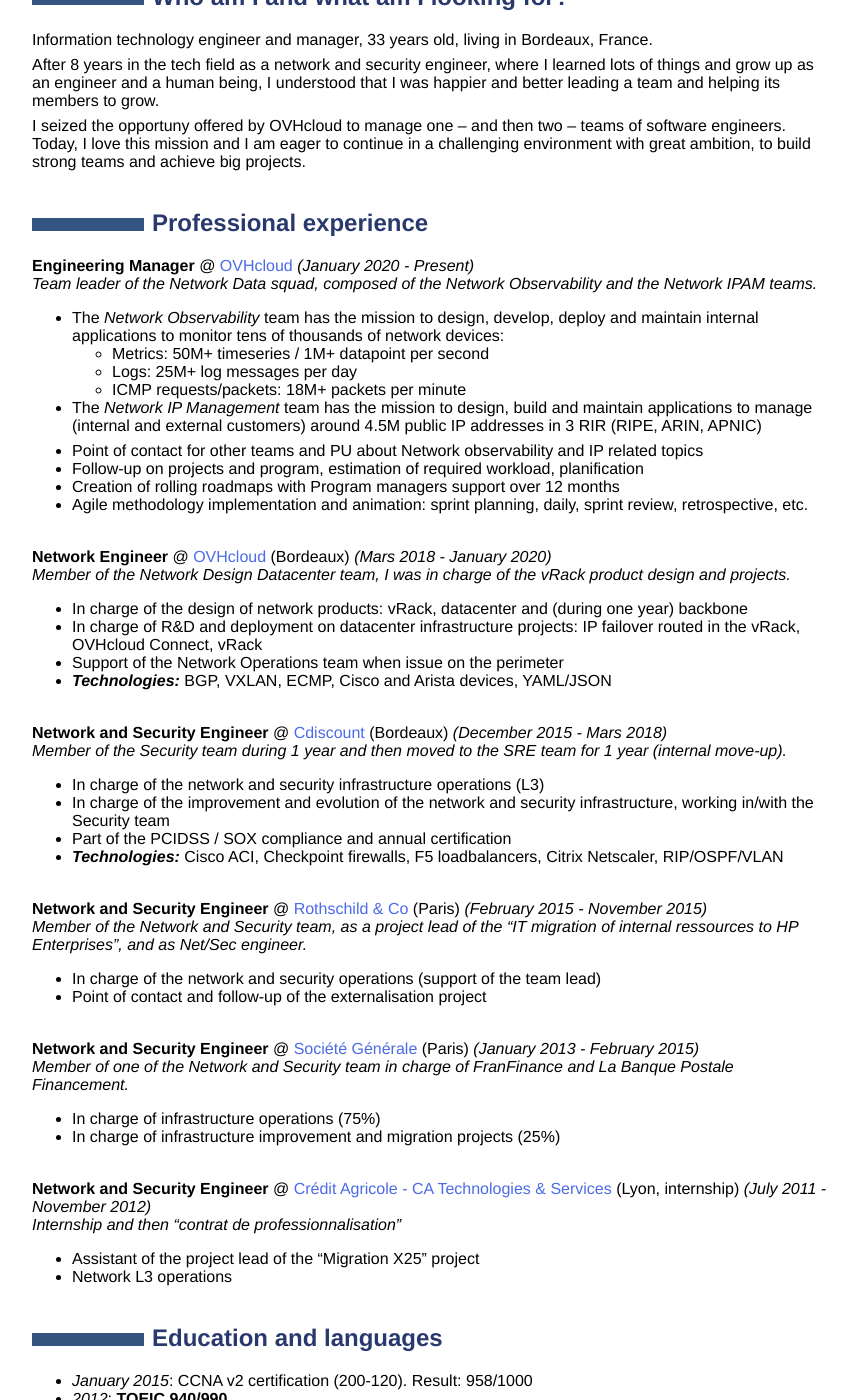
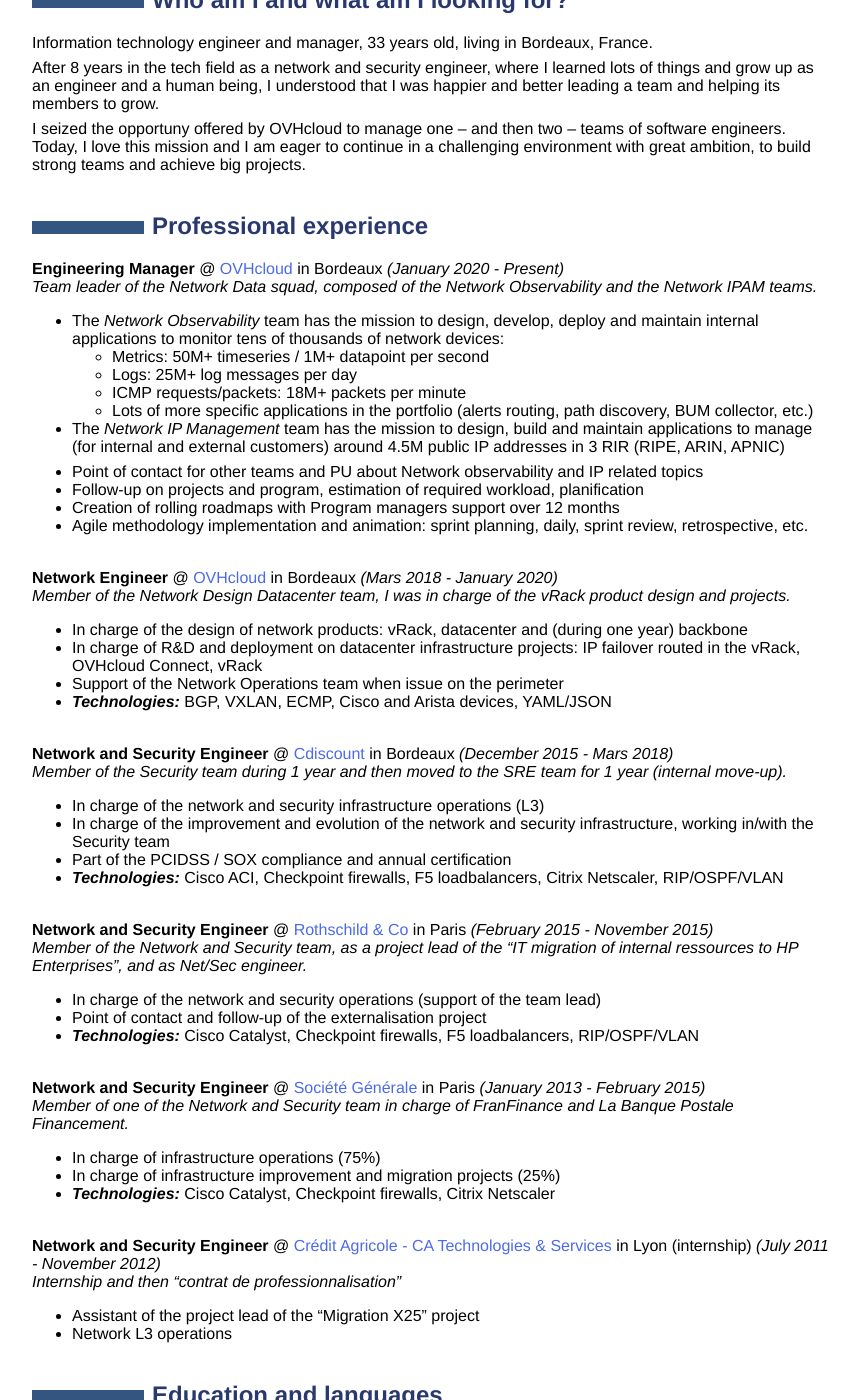
Before and after one commit to hikatanguy/cv, a Jekyll site: the page out/cv_alexandre_tanguy.html, which Jekyll copies as it is, in a window 1280 px wide and 1400 px high, scrolled down 378 px. Shown: the whole window, without its empty margins (208-1065 px from the left). Built offline with Jekyll 4.4.1, drawn with Linux system fonts in a browser that asks for light colours; some of the changed text lies outside the part shown.

```diff
--- a/out/cv_alexandre_tanguy.html
+++ b/out/cv_alexandre_tanguy.html
@@ -15,9 +15,8 @@
 </head>
 <body>
 <h1 id="alexandre-tanguy">Alexandre TANGUY</h1>
-<p><br ></p>
 <h3 id="engineering-manager">Engineering manager</h3>
-<p>Head of IT technical teams and projects with a network and security engineer background.<br> - What I (love to) do: management of teams, encouraging excellence, lead by example, being data-driven and customer-oriented.<br> - What I am not: a software engineer.<br ></p>
+<p>Head of IT technical teams and projects with a network and security engineer background.<br> - What I (love to) do: management of teams, encouraging excellence, lead by example, being data-driven and customer-oriented.<br> - What I am not: a software engineer. This is important to have in mind that I don’t do software development myself.<br ><br></p>
 <p><a href="https://github.com/hikatanguy/cv/raw/main/out/cv_alexandre_tanguy.pdf"><img src="https://img.shields.io/badge/PDF-267CB9?style=for-the-badge&amp;logo=docusign" /></a>   <a href="mailto:alexandre@tanguy.pro"><img src="https://img.shields.io/badge/Email-267CB9?style=for-the-badge&amp;logo=maildotru" /></a>   <a href="https://www.linkedin.com/in/alexandretanguy/"><img src="https://img.shields.io/badge/LinkedIn-267CB9?style=for-the-badge&amp;logo=linkedin" /></a> <br><br></p>
 <hr />
 <p><br></p>
@@ -26,45 +25,48 @@
 <p>After 8 years in the tech field as a network and security engineer, where I learned lots of things and grow up as an engineer and a human being, I understood that I was happier and better leading a team and helping its members to grow.</p>
 <p>I seized the opportuny offered by OVHcloud to manage one – and then two – teams of software engineers.<br> Today, I love this mission and I am eager to continue in a challenging environment with great ambition, to build strong teams and achieve big projects. <br><br></p>
 <h2 id="professional-experience">Professional experience</h2>
-<p><strong>Engineering Manager</strong> @ <a href="https://www.ovhcloud.com">OVHcloud</a> <em>(January 2020 - Present)</em> <br> <em>Team leader of the Network Data squad, composed of the Network Observability and the Network IPAM teams.</em></p>
+<p><strong>Engineering Manager</strong> @ <a href="https://www.ovhcloud.com">OVHcloud</a> in Bordeaux <em>(January 2020 - Present)</em> <br> <em>Team leader of the Network Data squad, composed of the Network Observability and the Network IPAM teams.</em></p>
 <ul>
 <li>The <em>Network Observability</em> team has the mission to design, develop, deploy and maintain internal applications to monitor tens of thousands of network devices:
 <ul>
 <li>Metrics: 50M+ timeseries / 1M+ datapoint per second</li>
 <li>Logs: 25M+ log messages per day</li>
 <li>ICMP requests/packets: 18M+ packets per minute</li>
+<li>Lots of more specific applications in the portfolio (alerts routing, path discovery, BUM collector, etc.)</li>
 </ul></li>
-<li><p>The <em>Network IP Management</em> team has the mission to design, build and maintain applications to manage (internal and external customers) around 4.5M public IP addresses in 3 RIR (RIPE, ARIN, APNIC)</p></li>
+<li><p>The <em>Network IP Management</em> team has the mission to design, build and maintain applications to manage (for internal and external customers) around 4.5M public IP addresses in 3 RIR (RIPE, ARIN, APNIC)</p></li>
 <li>Point of contact for other teams and PU about Network observability and IP related topics</li>
 <li>Follow-up on projects and program, estimation of required workload, planification</li>
 <li>Creation of rolling roadmaps with Program managers support over 12 months</li>
 <li><p>Agile methodology implementation and animation: sprint planning, daily, sprint review, retrospective, etc. <br><br></p></li>
 </ul>
-<p><strong>Network Engineer</strong> @ <a href="https://www.ovhcloud.com">OVHcloud</a> (Bordeaux) <em>(Mars 2018 - January 2020)</em> <br> <em>Member of the Network Design Datacenter team, I was in charge of the vRack product design and projects.</em></p>
+<p><strong>Network Engineer</strong> @ <a href="https://www.ovhcloud.com">OVHcloud</a> in Bordeaux <em>(Mars 2018 - January 2020)</em> <br> <em>Member of the Network Design Datacenter team, I was in charge of the vRack product design and projects.</em></p>
 <ul>
 <li>In charge of the design of network products: vRack, datacenter and (during one year) backbone</li>
 <li>In charge of R&amp;D and deployment on datacenter infrastructure projects: IP failover routed in the vRack, OVHcloud Connect, vRack</li>
 <li>Support of the Network Operations team when issue on the perimeter</li>
 <li><strong><em>Technologies:</em></strong> BGP, VXLAN, ECMP, Cisco and Arista devices, YAML/JSON <br><br></li>
 </ul>
-<p><strong>Network and Security Engineer</strong> @ <a href="https://www.cdiscount.com">Cdiscount</a> (Bordeaux) <em>(December 2015 - Mars 2018)</em> <br> <em>Member of the Security team during 1 year and then moved to the SRE team for 1 year (internal move-up).</em></p>
+<p><strong>Network and Security Engineer</strong> @ <a href="https://www.cdiscount.com">Cdiscount</a> in Bordeaux <em>(December 2015 - Mars 2018)</em> <br> <em>Member of the Security team during 1 year and then moved to the SRE team for 1 year (internal move-up).</em></p>
 <ul>
 <li>In charge of the network and security infrastructure operations (L3)</li>
 <li>In charge of the improvement and evolution of the network and security infrastructure, working in/with the Security team</li>
 <li>Part of the PCIDSS / SOX compliance and annual certification</li>
 <li><strong><em>Technologies:</em></strong> Cisco ACI, Checkpoint firewalls, F5 loadbalancers, Citrix Netscaler, RIP/OSPF/VLAN <br><br></li>
 </ul>
-<p><strong>Network and Security Engineer</strong> @ <a href="https://www.rothschildandco.com/">Rothschild &amp; Co</a> (Paris) <em>(February 2015 - November 2015)</em> <br> <em>Member of the Network and Security team, as a project lead of the “IT migration of internal ressources to HP Enterprises”, and as Net/Sec engineer.</em></p>
+<p><strong>Network and Security Engineer</strong> @ <a href="https://www.rothschildandco.com/">Rothschild &amp; Co</a> in Paris <em>(February 2015 - November 2015)</em> <br> <em>Member of the Network and Security team, as a project lead of the “IT migration of internal ressources to HP Enterprises”, and as Net/Sec engineer.</em></p>
 <ul>
 <li>In charge of the network and security operations (support of the team lead)</li>
-<li>Point of contact and follow-up of the externalisation project <br><br></li>
+<li>Point of contact and follow-up of the externalisation project</li>
+<li><strong><em>Technologies:</em></strong> Cisco Catalyst, Checkpoint firewalls, F5 loadbalancers, RIP/OSPF/VLAN <br><br></li>
 </ul>
-<p><strong>Network and Security Engineer</strong> @ <a href="https://www.societegenerale.com">Société Générale</a> (Paris) <em>(January 2013 - February 2015)</em> <br> <em>Member of one of the Network and Security team in charge of FranFinance and La Banque Postale Financement.</em></p>
+<p><strong>Network and Security Engineer</strong> @ <a href="https://www.societegenerale.com">Société Générale</a> in Paris <em>(January 2013 - February 2015)</em> <br> <em>Member of one of the Network and Security team in charge of FranFinance and La Banque Postale Financement.</em></p>
 <ul>
 <li>In charge of infrastructure operations (75%)</li>
-<li>In charge of infrastructure improvement and migration projects (25%) <br><br></li>
+<li>In charge of infrastructure improvement and migration projects (25%)</li>
+<li><strong><em>Technologies:</em></strong> Cisco Catalyst, Checkpoint firewalls, Citrix Netscaler <br><br></li>
 </ul>
-<p><strong>Network and Security Engineer</strong> @ <a href="https://www.credit-agricole.com/marques-et-metiers/toutes-nos-marques/credit-agricole-technologies-et-services">Crédit Agricole - CA Technologies &amp; Services</a> (Lyon, internship) <em>(July 2011 - November 2012)</em><br> <em>Internship and then “contrat de professionnalisation”</em></p>
+<p><strong>Network and Security Engineer</strong> @ <a href="https://www.credit-agricole.com/marques-et-metiers/toutes-nos-marques/credit-agricole-technologies-et-services">Crédit Agricole - CA Technologies &amp; Services</a> in Lyon (internship) <em>(July 2011 - November 2012)</em><br> <em>Internship and then “contrat de professionnalisation”</em></p>
 <ul>
 <li>Assistant of the project lead of the “Migration X25” project</li>
 <li>Network L3 operations <br><br></li>
```
Also changed, not shown: 2 other files.
